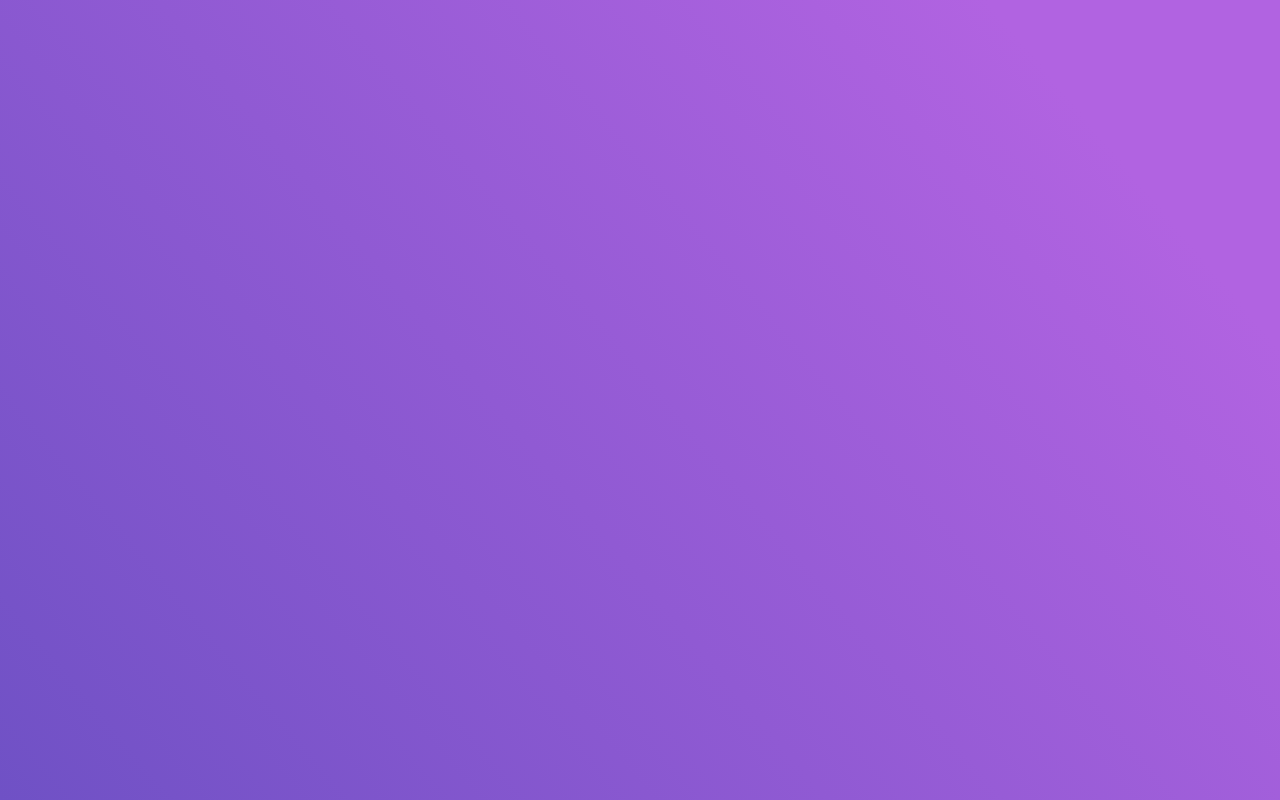
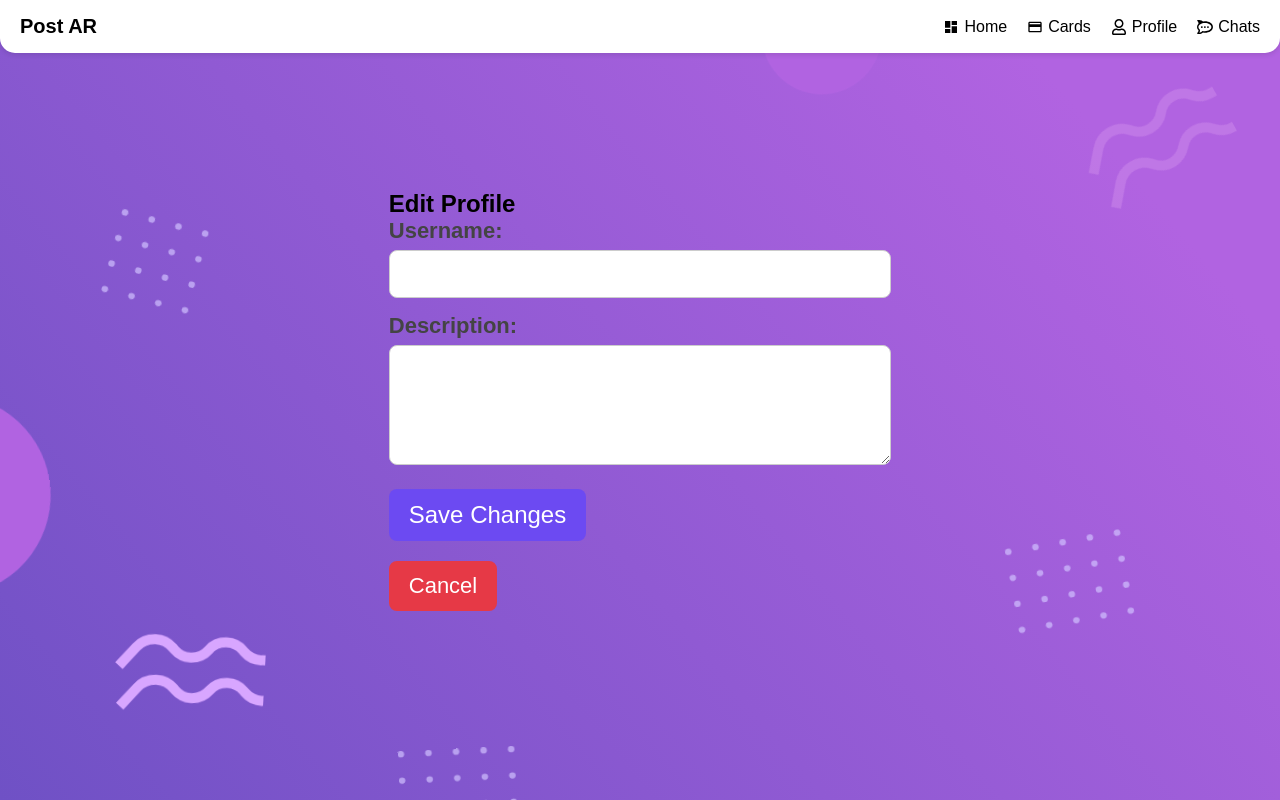
Before and after one commit to JofreEscriba/postAR-organized, a React (Vite) app in the folder frontend/: page /Post-AR/edit-profile in a window 1280 px wide. Before the commit this address had no page. Built offline with nearby package versions, Linux system fonts and the light colour scheme; no server answers; sample sign-in values are in the browser's storage.

Commit message:
Edit profile done

```diff
--- a/frontend/src/App.tsx
+++ b/frontend/src/App.tsx
@@ -14,6 +14,7 @@ import ProtectedRoute from './components/ProtectedRoute'; // Importa el componen
 import MyChats from './pages/MyChats';
 import NewChat from './pages/NewChat';
 import CurrentChats from './pages/CurrentChats';
+import EditProfile from './pages/EditProfile';
 import './styles/global.css';
 
 
@@ -101,6 +102,14 @@ const App: React.FC = () => {
               </ProtectedRoute>
             }
           />
+          <Route
+            path="/edit-profile"
+            element={
+              <ProtectedRoute>
+                <EditProfile />
+              </ProtectedRoute>
+            }
+          />
         </Route>
       </Routes>
     </Router>
--- /dev/null
+++ b/frontend/src/pages/EditProfile.tsx
@@ -0,0 +1,98 @@
+import React, { useEffect, useState } from "react";
+import { useNavigate } from 'react-router-dom';
+import styles from '../styles/editProfile.module.css';
+import Navbar from '../components/Navbar';
+
+const EditProfilePage: React.FC = () => {
+  const navigate = useNavigate();
+  const myMail = localStorage.getItem("user_email")!;
+  const [userName, setUserName] = useState<string>("");
+  const [userDescription, setUserDescription] = useState<string>("");
+  const [isSaving, setIsSaving] = useState<boolean>(false);
+  const [userID, setUserID] = useState<BigInteger>();
+
+  useEffect(() => {
+    async function getUserData() {
+      try {
+        const res = await fetch(`http://localhost:3001/api/users/email/${myMail}`);
+        if (!res.ok) throw new Error("Error cargando el perfil");
+
+        const data = await res.json();
+        setUserName(data.username || "");
+        setUserDescription(data.description || "");
+        setUserID(data.id || BigInt(0));
+      } catch (err: any) {
+        console.error(err.message);
+      }
+    }
+    getUserData();
+  }, [myMail]);
+
+  const handleSave = async () => {
+    try {
+      setIsSaving(true);
+      const res = await fetch(`http://localhost:3001/api/users/${userID}`, {
+        method: "PUT",
+        headers: {
+          "Content-Type": "application/json",
+        },
+        body: JSON.stringify({
+          username: userName,
+          description: userDescription,
+        }),
+      });
+
+      if (!res.ok) throw new Error("Error actualizando perfil");
+      alert("Perfil actualizado correctamente");
+      navigate('/profile');
+    } catch (err: any) {
+      console.error(err.message);
+      alert("No se pudo actualizar el perfil");
+    } finally {
+      setIsSaving(false);
+    }
+  };
+
+  return (
+    <div className={styles.profileWrapper}>
+      <Navbar />
+      <div className={styles.profileContainer}>
+        <div className={styles.leftColumn}>
+          <h2 className={styles.profileTitle}>Edit Profile</h2>
+          <div className={styles.profileCard}>
+            <label className={styles.label}>Username:</label>
+            <input
+              className={styles.input}
+              type="text"
+              value={userName}
+              onChange={(e) => setUserName(e.target.value)}
+            />
+
+            <label className={styles.label}>Description:</label>
+            <textarea
+              className={styles.textarea}
+              value={userDescription}
+              onChange={(e) => setUserDescription(e.target.value)}
+            />
+
+            <button
+              className={styles.saveButton}
+              onClick={handleSave}
+              disabled={isSaving}
+            >
+              {isSaving ? "Saving..." : "Save Changes"}
+            </button>
+          </div>
+        </div>
+
+        <div className={styles.rightColumn}>
+          <button className={styles.cancelButton} onClick={() => navigate('/profile')}>
+            Cancel
+          </button>
+        </div>
+      </div>
+    </div>
+  );
+};
+
+export default EditProfilePage;
--- a/frontend/src/pages/ProfilePage.tsx
+++ b/frontend/src/pages/ProfilePage.tsx
@@ -1,4 +1,4 @@
-import React from 'react';
+import React, { useEffect, useState } from "react";
 import { useNavigate } from 'react-router-dom';
 import styles from '../styles/profile.module.css';
 import Navbar from '../components/Navbar';
@@ -6,7 +6,45 @@ import { FaEdit, FaCheckCircle } from 'react-icons/fa';
 
 const ProfilePage: React.FC = () => {
   const navigate = useNavigate();
+  const myMail = localStorage.getItem("user_email")!;
+  const [userName, setUserName] = useState<string>("");
+  const [userDescription, setUserDescription] = useState<string>("");
 
+  async function getUserData() {
+    try {
+      const res = await fetch(`http://localhost:3001/api/users/email/${myMail}`);
+      if (!res.ok) throw new Error("Error cargando el perfil");
+
+      const data = await res.json(); // <-- Solo se hace UNA VEZ
+      console.log(data); // Muestra el perfil completo (puedes inspeccionar esto)
+
+      setUserName(data.username || "Usuario desconocido");
+      setUserDescription(data.description || "Añade una descripción!");
+    } catch (err: any) {
+      console.error(err.message);
+    }
+  }
+
+  async function handleLogout() {
+    try {
+      const res = await fetch(`http://localhost:3001/api/logout`, {
+        method: "POST",
+        headers: {
+          "Content-Type": "application/json",
+        },
+      });
+
+      if (!res.ok) throw new Error("Error al cerrar sesión");
+
+      localStorage.removeItem("user_email");
+      navigate('/');
+    } catch (err: any) {
+      console.error(err.message);
+      alert("No se pudo cerrar sesión");
+    }
+  }
+
+  getUserData();
   return (
     <div className={styles.profileWrapper}>
       <Navbar />
@@ -21,12 +59,12 @@ const ProfilePage: React.FC = () => {
                 <FaCheckCircle className={styles.verifiedIcon} />
               </div>
               <div className={styles.userInfo}>
-                <h3>John Doe</h3>
-                <p className={styles.email}>johndoe@mail.com</p>
+                <h3>{userName}</h3>
+                <p className={styles.email}>{myMail}</p>
               </div>
             </div>
             <p className={styles.description}>
-              Lorem ipsum dolor sit amet, consectetur adipiscing elit, sed do eiusmod tempor incididunt ut labore et dolore magna aliqua.
+              {userDescription}
             </p>
           </div>
           <div className={styles.stats}>
@@ -36,11 +74,11 @@ const ProfilePage: React.FC = () => {
         </div>
 
         <div className={styles.rightColumn}>
-          <button className={styles.editProfile}><FaEdit /> Edit your profile</button>
+          <button className={styles.editProfile} onClick={()=>navigate('/edit-profile')} ><FaEdit /> Edit your profile</button>
           <div className={styles.options}>
             <button>About App</button>
             <button>Contact us</button>
-            <button className={styles.logout} onClick={() => navigate('/')}>Logout</button>
+            <button className={styles.logout} onClick={handleLogout}>Logout</button>
           </div>
         </div>
       </div>
--- /dev/null
+++ b/frontend/src/styles/EditProfile.module.css
@@ -0,0 +1,78 @@
+.input {
+ width: 100%;
+ font-size: clamp(18px, 2vw, 22px);
+ padding: 10px 14px;
+ border: 1px solid #ccc;
+ border-radius: 8px;
+ margin-bottom: 15px;
+ box-sizing: border-box;
+ outline: none;
+ transition: border-color 0.2s ease-in-out;
+}
+
+.input:focus {
+ border-color: #6c4af2;
+}
+
+.textarea {
+ width: 100%;
+ font-size: clamp(18px, 2vw, 22px);
+ padding: 10px 14px;
+ border: 1px solid #ccc;
+ border-radius: 8px;
+ resize: vertical;
+ min-height: 120px;
+ margin-bottom: 20px;
+ box-sizing: border-box;
+ outline: none;
+ transition: border-color 0.2s ease-in-out;
+}
+
+.textarea:focus {
+ border-color: #6c4af2;
+}
+
+.saveButton {
+ background-color: #6c4af2;
+ color: white;
+ font-size: clamp(20px, 2vw, 24px);
+ padding: 12px 20px;
+ border: none;
+ border-radius: 8px;
+ cursor: pointer;
+ transition: background-color 0.2s ease-in-out;
+}
+
+.saveButton:hover {
+ background-color: #5638d0;
+}
+
+.saveButton:disabled {
+ background-color: #a89cf4;
+ cursor: not-allowed;
+}
+
+.label {
+ font-size: clamp(18px, 2vw, 22px);
+ margin-bottom: 6px;
+ font-weight: 600;
+ display: block;
+ color: #444;
+}
+
+.cancelButton {
+ background: #e63946;
+ color: #ffffff;
+ font-size: clamp(18px, 2vw, 22px);
+ padding: 10px 18px;
+ border: 2px solid #e63946;
+ border-radius: 8px;
+ cursor: pointer;
+ transition: all 0.2s ease-in-out;
+ margin-top: 20px;
+}
+
+.cancelButton:hover {
+ background-color: #98212b;
+ border: 2px solid #98212b;
+}
```
